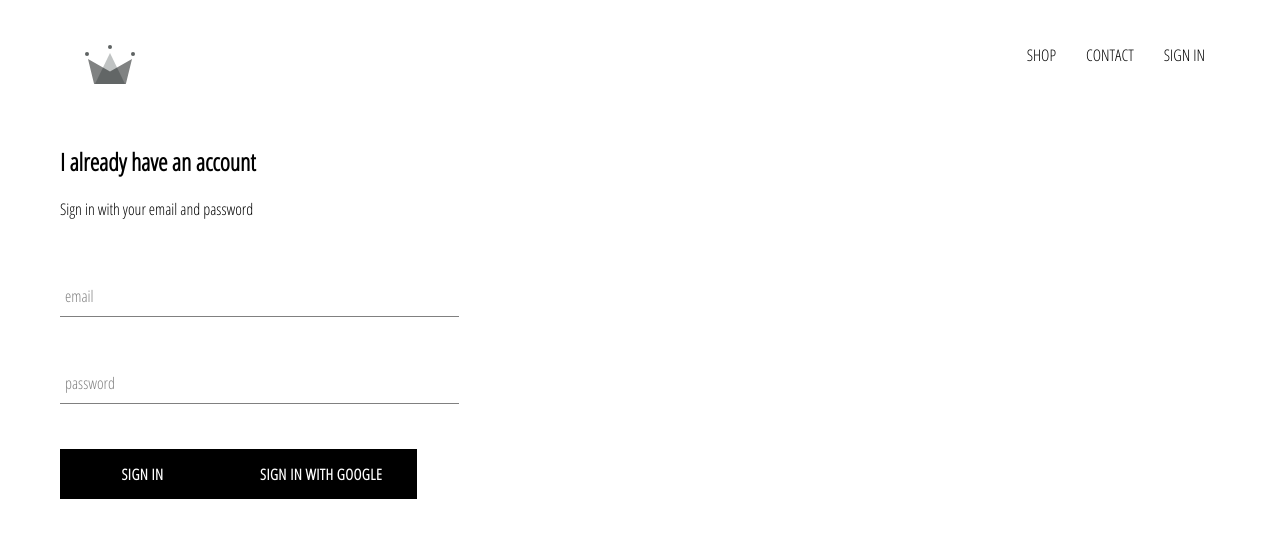
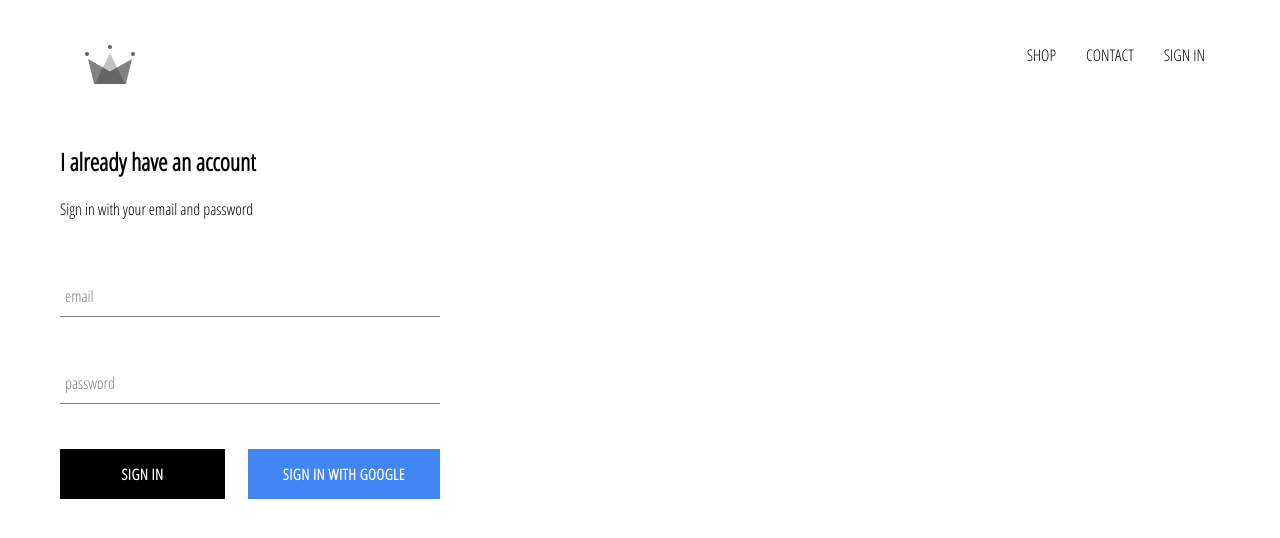
Before and after one commit to GWilczyk/CRWN, a React (Create React App) app: page /signin in a window 1280 px wide. Shown: the top 538 px of the page. Built offline with nearby package versions, Linux system fonts and the light colour scheme; no server answers.

Commit message:
Integrating Firebase into the application

```diff
--- a/src/App.css
+++ b/src/App.css
@@ -1,3 +1,7 @@
+* {
+	box-sizing: border-box;
+}
+
 body {
 	font-family: 'Open Sans Condensed', sans-serif;
 	padding: 20px 60px;
--- a/src/App.js
+++ b/src/App.js
@@ -1,4 +1,4 @@
-import React from 'react';
+import React, { useEffect, useState } from 'react';
 import { Route, Switch } from 'react-router-dom';
 
 import Header from './components/Header/Header';
@@ -6,12 +6,24 @@ import HomePage from './pages/homepage/HomePage';
 import ShopPage from './pages/shoppage/ShopPage';
 import SignInSignUpPage from './pages/signin_signuppage/SignInSignUpPage';
 
+import { auth } from './firebase/firebase.utils';
+
 import './App.css';
 
 function App() {
+	const [currentUser, setCurrentUser] = useState(null);
+
+	useEffect(() => {
+		const unsubscribeFromAuth = auth.onAuthStateChanged(user => {
+			user ? setCurrentUser(user) : setCurrentUser(null);
+			console.log('user: ', user);
+		});
+		return () => unsubscribeFromAuth();
+	});
+
 	return (
 		<div>
-			<Header />
+			<Header currentUser={currentUser} />
 			<Switch>
 				<Route exact path='/' component={HomePage} />
 				<Route exact path='/shop' component={ShopPage} />
--- a/src/components/CustomButton/CustomButton.jsx
+++ b/src/components/CustomButton/CustomButton.jsx
@@ -2,8 +2,11 @@ import React from 'react';
 
 import './CustomButton.scss';
 
-const CustomButton = ({ children, ...otherProps }) => (
-	<button className='CustomButton' {...otherProps}>
+const CustomButton = ({ children, isGoogleSignIn, ...otherProps }) => (
+	<button
+		className={`${isGoogleSignIn ? 'googleSignIn' : ''} CustomButton`}
+		{...otherProps}
+	>
 		{children}
 	</button>
 );
--- a/src/components/CustomButton/CustomButton.scss
+++ b/src/components/CustomButton/CustomButton.scss
@@ -19,4 +19,14 @@
 		color: black;
 		border: 1px solid black;
 	}
+
+	&.googleSignIn {
+		background-color: #4285f4;
+		color: white;
+
+		&:hover {
+			background-color: #357ae8;
+			border: none;
+		}
+	}
 }
--- a/src/components/Header/Header.jsx
+++ b/src/components/Header/Header.jsx
@@ -1,10 +1,10 @@
 import React from 'react';
 import { Link } from 'react-router-dom';
-
+import { auth } from '../../firebase/firebase.utils';
 import { ReactComponent as LOGO } from '../../assets/crown.svg';
 import './Header.scss';
 
-const Header = () => {
+const Header = ({ currentUser }) => {
 	return (
 		<div className='Header'>
 			<Link to='/' className='LogoContainer'>
@@ -17,9 +17,15 @@ const Header = () => {
 				<Link className='option' to='/'>
 					CONTACT
 				</Link>
-				<Link className='option' to='/signin'>
-					SIGN IN
-				</Link>
+				{currentUser ? (
+					<div className='option' onClick={() => auth.signOut()}>
+						SIGN OUT
+					</div>
+				) : (
+					<Link className='option' to='/signin'>
+						SIGN IN
+					</Link>
+				)}
 			</div>
 		</div>
 	);
--- a/src/components/Header/Header.scss
+++ b/src/components/Header/Header.scss
@@ -20,6 +20,7 @@
 
 		.option {
 			padding: 10px 15px;
+			cursor: pointer;
 		}
 	}
 }
--- a/src/components/SignIn/SignIn.jsx
+++ b/src/components/SignIn/SignIn.jsx
@@ -48,12 +48,14 @@ const SignIn = () => {
 					required
 				/>
 
-				<CustomButton type='submit' value='Submit'>
-					Sign In
-				</CustomButton>
-				<CustomButton onClick={signInWithGoogle}>
-					Sign In With Google
-				</CustomButton>
+				<div className='buttons'>
+					<CustomButton type='submit' value='Submit'>
+						Sign In
+					</CustomButton>
+					<CustomButton onClick={signInWithGoogle} isGoogleSignIn>
+						Sign In With Google
+					</CustomButton>
+				</div>
 			</form>
 		</div>
 	);
--- a/src/components/SignIn/SignIn.scss
+++ b/src/components/SignIn/SignIn.scss
@@ -1,9 +1,14 @@
 .SignIn {
-	width: 30vw;
+	width: 380px;
 	display: flex;
 	flex-direction: column;
 
 	.title {
 		margin: 10px 0;
 	}
+
+	.buttons {
+		display: flex;
+		justify-content: space-between;
+	}
 }
--- a/src/firebase/firebase.utils.js
+++ b/src/firebase/firebase.utils.js
@@ -3,16 +3,16 @@ import 'firebase/auth';
 import 'firebase/firestore';
 
 const firebaseConfig = {
-	apiKey: 'AIzaSyC4qbgDA2MRJW8AzQgjTUd1lWiNB0dcmKY',
-	authDomain: 'crwn-db-8f19f.firebaseapp.com',
-	databaseURL: 'https://crwn-db-8f19f.firebaseio.com',
-	projectId: 'crwn-db-8f19f',
-	storageBucket: 'crwn-db-8f19f.appspot.com',
-	messagingSenderId: '252594700782',
-	appId: '1:252594700782:web:da47a2f956b05642bf8eff',
-	// measurementId: 'G-PXB8TW1TJ1',
+	apiKey: 'AIzaSyBVWaQElMwzqmWx17dLLln_YrvdSSa9IIE',
+	authDomain: 'crwn-db-b3011.firebaseapp.com',
+	projectId: 'crwn-db-b3011',
+	storageBucket: 'crwn-db-b3011.appspot.com',
+	messagingSenderId: '1027735256487',
+	appId: '1:1027735256487:web:d62c76f2f011c193958a82',
+	// measurementId: 'G-75CWPR2190',
 };
 
+console.log('Firebase initialisation…');
 firebase.initializeApp(firebaseConfig);
 
 export const auth = firebase.auth();
```
